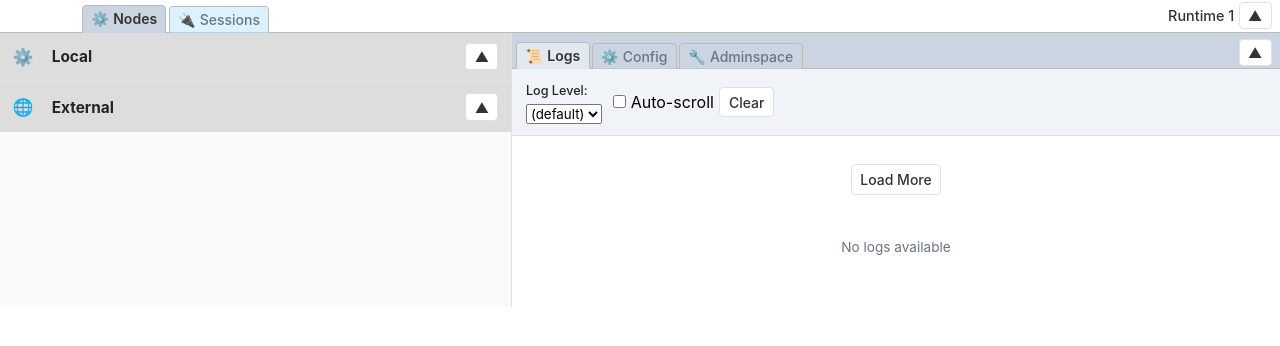
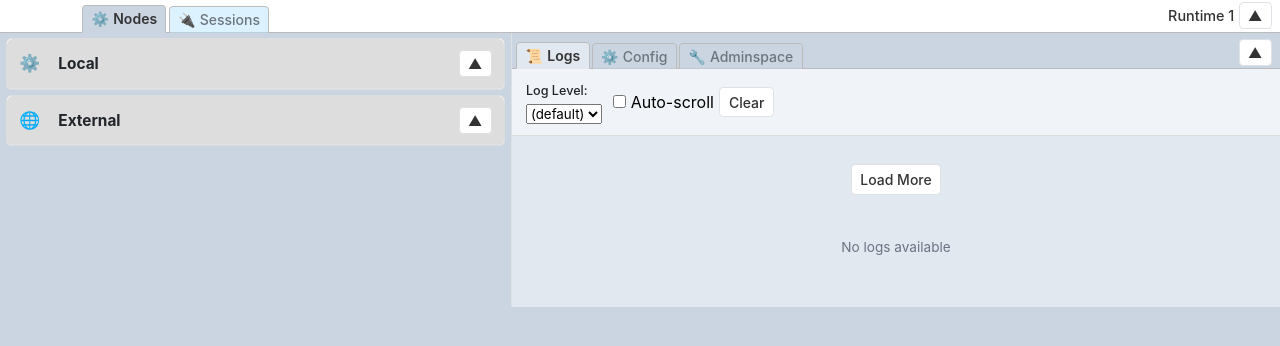
Before and after one commit to milyin/zenoh-sandbox, a Vue app: page /#/nodes/runtime/1 in a window 1280 px wide. Shown: the top 346 px of the page. Built offline with nearby package versions, Linux system fonts and the light colour scheme.

Commit message:
background color fix

```diff
--- a/src/components/NodesEntityPanel.vue
+++ b/src/components/NodesEntityPanel.vue
@@ -121,7 +121,7 @@ const selectedRuntimeId = computed(() => {
   min-width: 350px;
   overflow-y: auto;
   border-right: 1px solid var(--border-color, #dee2e6);
-  background: var(--panel-bg, #f8fafc);
+  background: transparent;
 }
 
 .config-diff {
--- a/src/components/Section.vue
+++ b/src/components/Section.vue
@@ -25,7 +25,7 @@
       <slot name="actions" />
     </div>
 
-    <div v-if="!collapsed" class="section-content">
+    <div v-if="!collapsed" class="section-content" :style="contentStyle">
       <slot />
     </div>
   </div>
@@ -91,6 +91,14 @@ const isVisible = computed(() => {
   return groupContext.isSectionVisible(props.id)
 })
 
+// Computed style for section content background
+const contentStyle = computed(() => {
+  if (props.backgroundColor) {
+    return { backgroundColor: props.backgroundColor }
+  }
+  return {}
+})
+
 onMounted(() => {
   if (groupContext && props.id) {
     groupContext.registerSection(props.id, props.title, props.icon, props.backgroundColor)
--- a/src/components/SectionListGroup.vue
+++ b/src/components/SectionListGroup.vue
@@ -36,5 +36,23 @@ provide<SectionGroupContext>(SECTION_GROUP_KEY, {
   flex-direction: column;
   height: 100%;
   width: 100%;
+  gap: var(--size-lg, 6px);
+  padding: var(--size-lg, 6px);
+  background: transparent;
+}
+
+/* Style direct Section children with borders and rounded corners */
+.section-list-group :deep(> .entity-group) {
+  border: 1px solid var(--border-color, #ddd);
+  border-radius: var(--radius-lg, 6px);
+  overflow: hidden;
+}
+
+.section-list-group :deep(> .entity-group > .section-header) {
+  border-radius: var(--radius-lg, 6px) var(--radius-lg, 6px) 0 0;
+}
+
+.section-list-group :deep(> .entity-group.section-collapsed > .section-header) {
+  border-radius: var(--radius-lg, 6px);
 }
 </style>
--- a/src/components/SectionTabGroup.vue
+++ b/src/components/SectionTabGroup.vue
@@ -33,7 +33,7 @@
     </div>
 
     <!-- Tab content area (only shown when not collapsed) -->
-    <div v-if="!collapsed" class="section-content">
+    <div v-if="!collapsed" class="section-content" :style="contentStyle">
       <!-- Default slot renders all Section children directly -->
       <slot />
     </div>
@@ -151,6 +151,15 @@ function getTabStyle(tab: TabDefinition) {
   }
 }
 
+// Computed style for content area - uses active tab's background color
+const contentStyle = computed(() => {
+  const activeTabData = registeredTabs.value.find(t => t.id === activeTab.value)
+  if (activeTabData?.backgroundColor) {
+    return { backgroundColor: activeTabData.backgroundColor }
+  }
+  return {}
+})
+
 // Provide context for child Sections to register themselves
 provide<SectionGroupContext>(SECTION_GROUP_KEY, {
   type: 'tab',
--- a/src/views/NodesSection.vue
+++ b/src/views/NodesSection.vue
@@ -41,7 +41,7 @@ const $route = useRoute();
   display: flex;
   height: 100%;
   width: 100%;
-  background: var(--content-bg, #fff);
+  background: transparent;
 }
 
 .content-panel {
```
